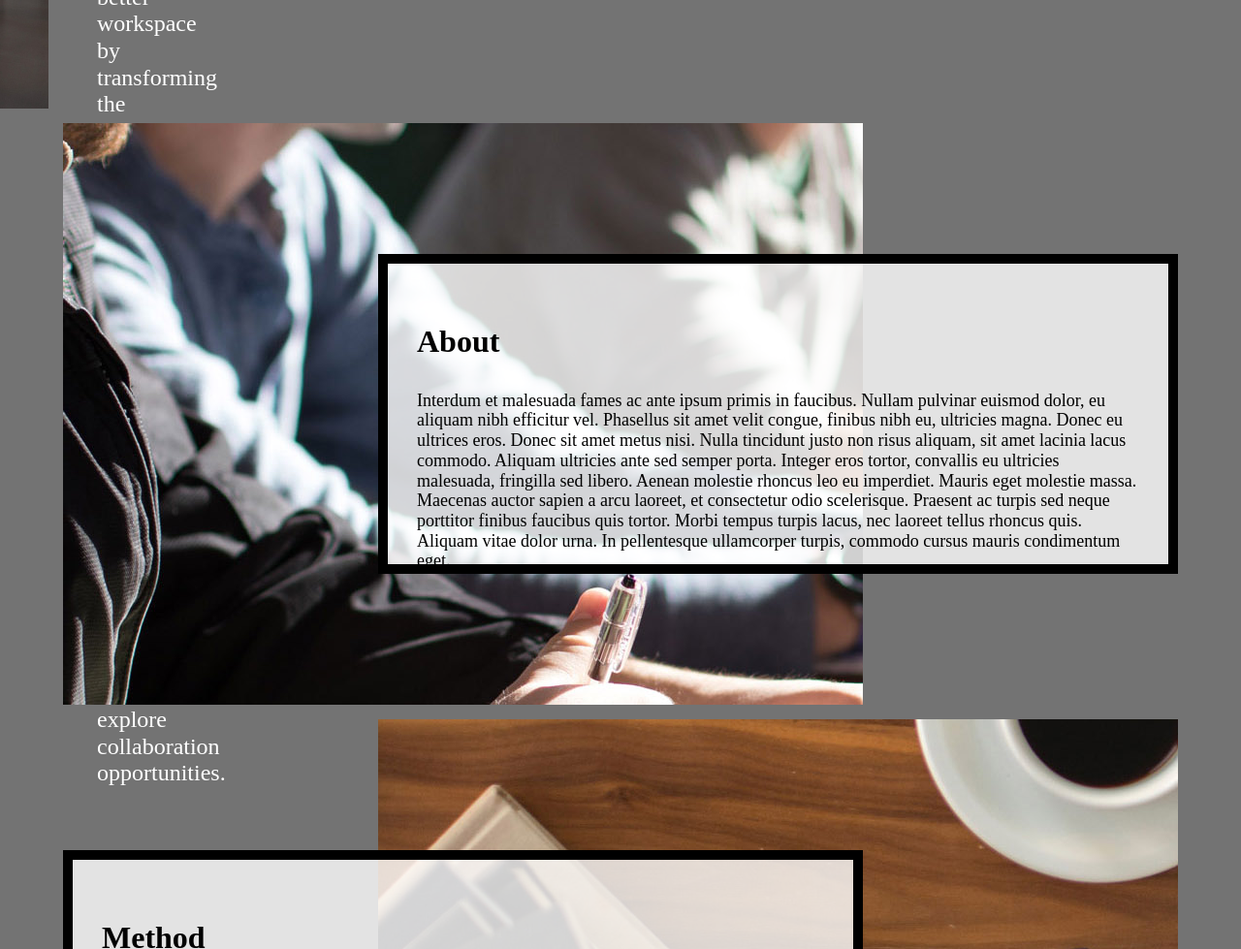
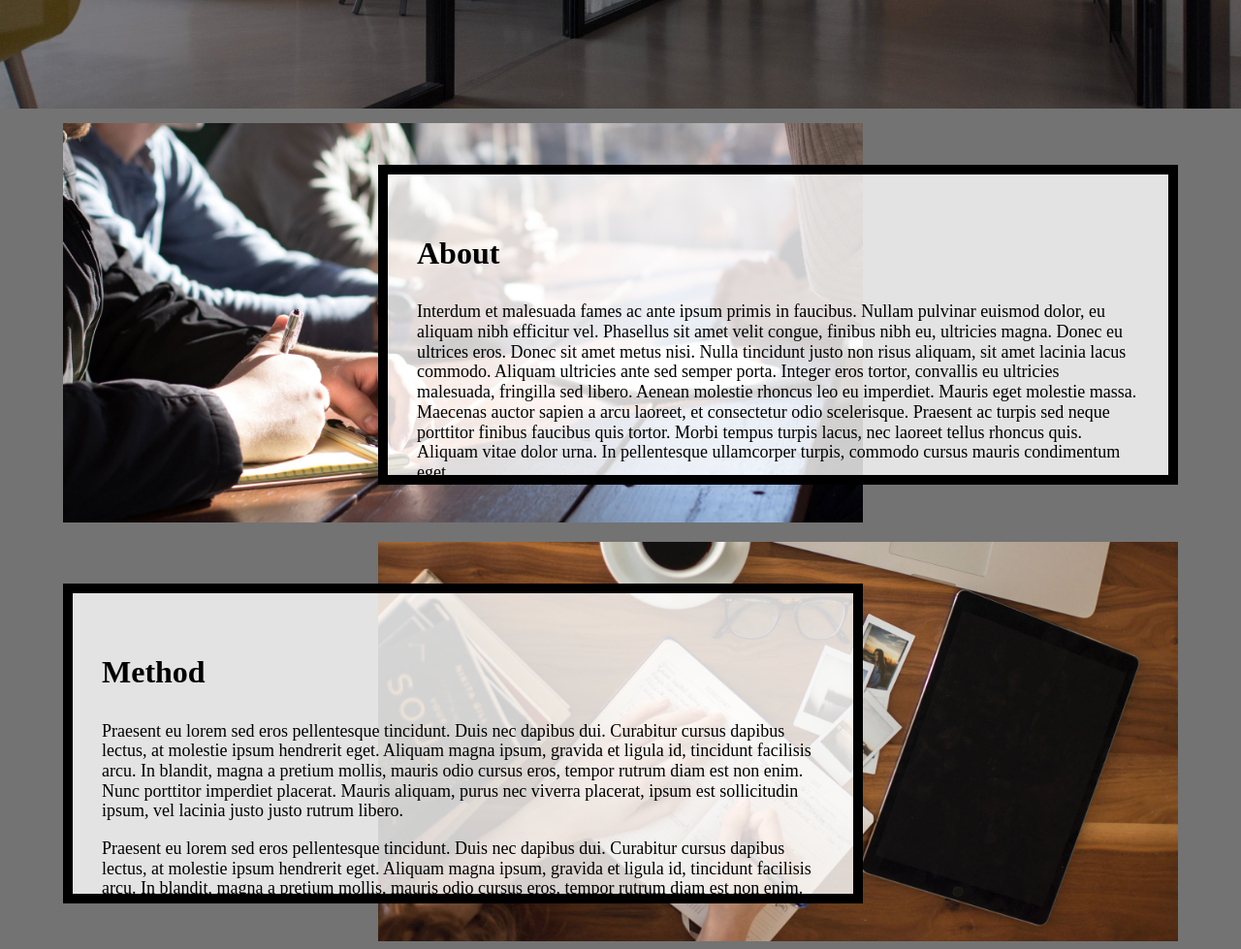
Before and after one commit to Linvicky0/responsive_grid, a plain HTML site: page index.html in a window 1280 px wide. Shown: the part 500-1479 px from the top of the page at 97% size. Drawn offline with Linux system fonts and the light colour scheme.

Commit message:
Add files via upload

```diff
--- a/css/style.css
+++ b/css/style.css
@@ -166,8 +166,15 @@ first div in the grid  and place it in the grid. */
     grid-template-columns: 1fr 5fr 1fr;
     gap: 15px;
   }
-
+ .container img {
+    width: 100%;
+    max-height: 600px;
+    grid-column: 2 / span 1;
+     overflow: hidden;
+ }
   .container div:first-child{
+    grid-column: 1/ -1;
+    /* column-span: all; */
     min-height: 500px;
     background-attachment: fixed;
     background-position: center;
@@ -176,13 +183,11 @@ first div in the grid  and place it in the grid. */
     background-image: url("../images/header.jpg");
   }
 
-
   .about-image, .method-image, .clients-image, .contact-image {
-    column-span: all;
+    width:100%;
     max-height: 600px;
     overflow: hidden;
-    grid-column: 2/ span 1;
-
+    grid-column: 1 / -1;
   }
   .about, .method, .clients, .contact {
     grid-column: 2 / span 1;
@@ -210,8 +215,6 @@ first div in the grid  and place it in the grid. */
 
 @media screen and (min-width: 800px) {
 
-
-
   /* Step 9: Write the selector/rule property to style the nav element */
 nav {
   text-align: end;
@@ -224,6 +227,7 @@ nav {
   justify-items: auto;
   justify-content: center;
   grid-template-columns: 50px auto 500px auto 50px;
+
 }
 
 
```
